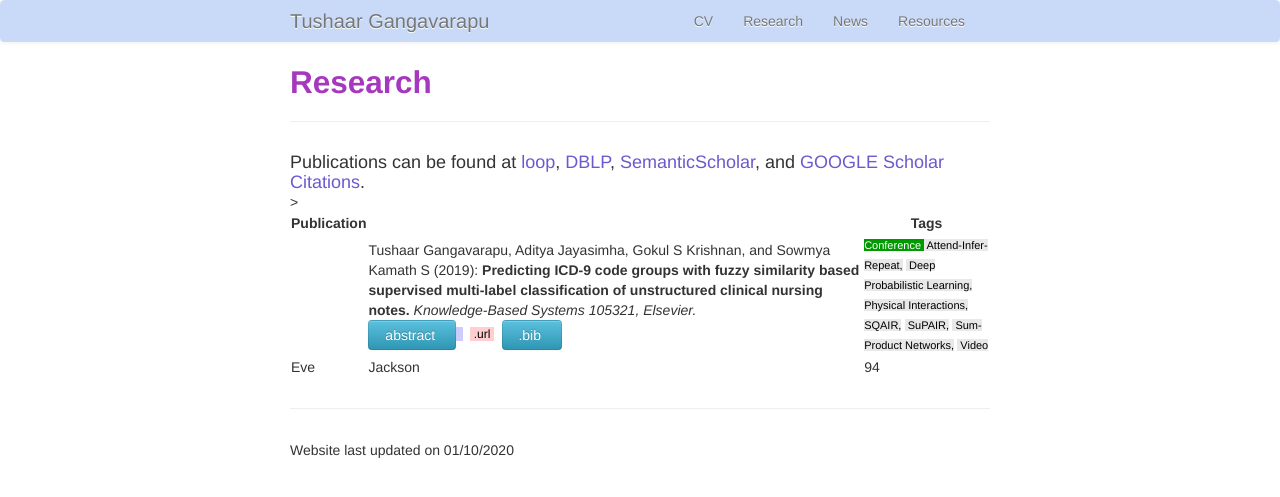
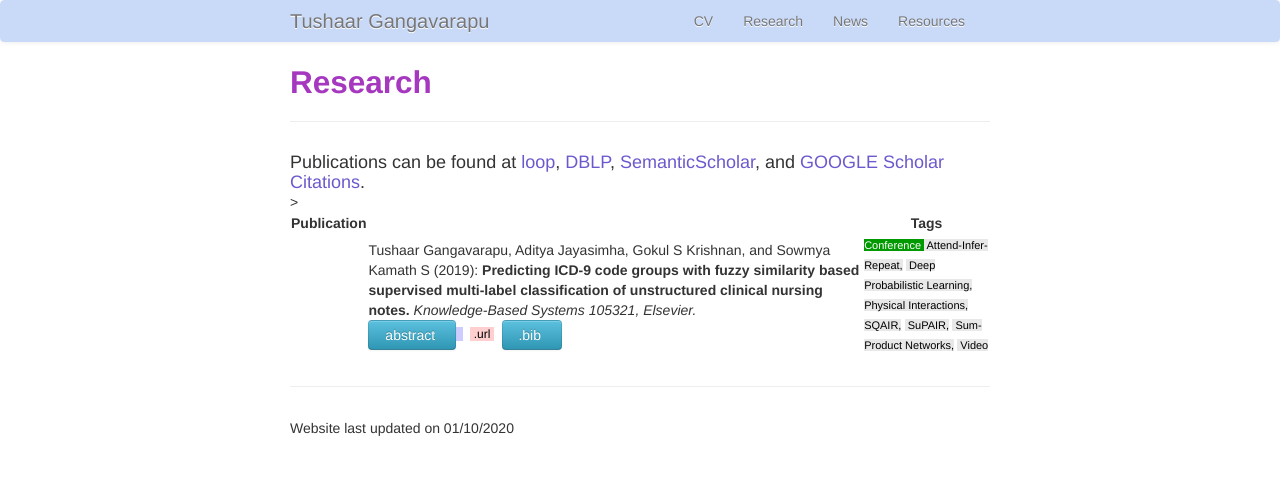
Before and after one commit to TushaarGVS/tushaargvs.github.io, a Jekyll site: the page built from pages/research.html, in a window 1280 px wide. Shown: the top 497 px of the page. Built offline with Jekyll 4.4.1, drawn with Linux system fonts in a browser that asks for light colours.

Commit message:
Customizing the website

```diff
--- a/pages/research.html
+++ b/pages/research.html
@@ -44,9 +44,4 @@ description: Tushaar Gangavarapu's research
     </td>
     <td style="font-weight: normal; font-size: smaller; vertical-align: top;"><span style="color:white;font-size:11px;background-color: #090">Conference&nbsp;</span><span style="color:black;font-size:11px;background-color: #E8E8E8"> Attend-Infer-Repeat,</span>&nbsp;<span style="color:black;font-size:11px;background-color: #E8E8E8"> Deep Probabilistic Learning,</span>&nbsp;<span style="color:black;font-size:11px;background-color: #E8E8E8"> Physical Interactions,</span>&nbsp;<span style="color:black;font-size:11px;background-color: #E8E8E8"> SQAIR,</span>&nbsp;<span style="color:black;font-size:11px;background-color: #E8E8E8"> SuPAIR,</span>&nbsp;<span style="color:black;font-size:11px;background-color: #E8E8E8"> Sum-Product Networks,</span>&nbsp;<span style="color:black;font-size:11px;background-color: #E8E8E8"> Video</span></td>></td>
   </tr>
-  <tr>
-    <td>Eve</td>
-    <td>Jackson</td>
-    <td>94</td>
-  </tr>
 </table>
```
